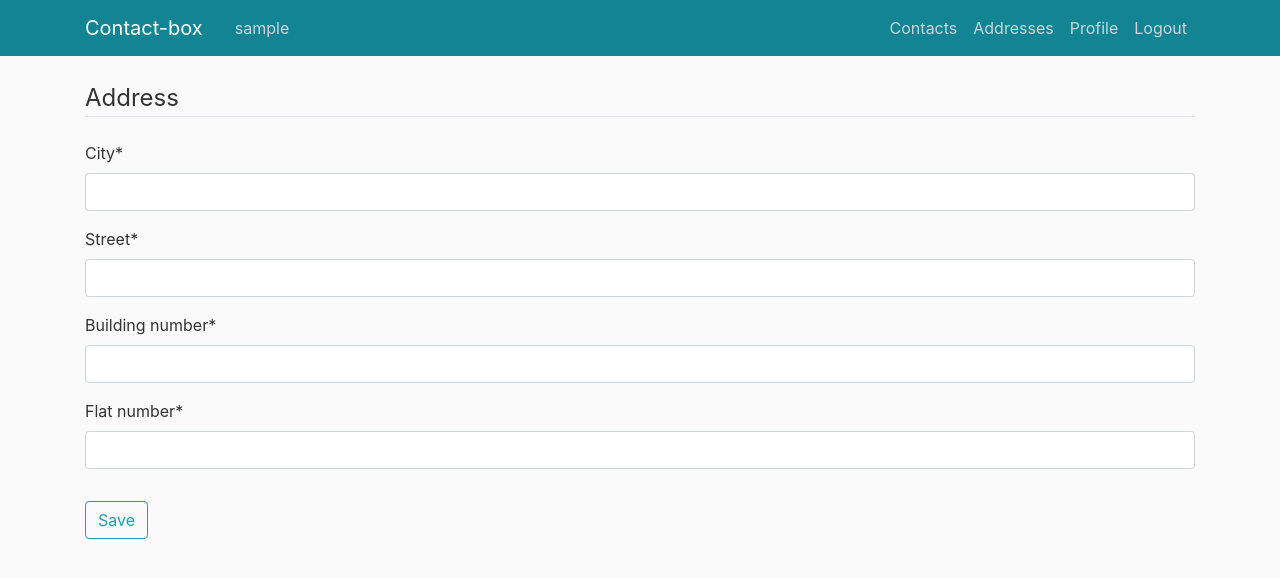
After one commit to TobKed/contact_box, a Django app: page /contacts/address/new/ in a window 1280 px wide. The commit adds this page. Shown: the top 578 px of the page. Run offline with Django 3.2, Linux system fonts and the light colour scheme; a user stored in the database is signed in; tables that the repository leaves empty hold one stand-in row (values such as "Sample post"); some libraries are stand-ins or nearby versions.

Commit message:
add update and create views, templates and urls for addresses

```diff
--- a/src/contacts/models.py
+++ b/src/contacts/models.py
@@ -21,6 +21,9 @@ class Address(models.Model):
 
     def __str__(self):
         return f"{self.city} {self.street} {self.building_number} {self.flat_number}"
+
+    def get_absolute_url(self):
+        return reverse("address-detail", kwargs={"pk": self.pk})
 
 
 class Person(models.Model):
--- a/src/contacts/templates/contacts/address_detail.html
+++ b/src/contacts/templates/contacts/address_detail.html
@@ -18,7 +18,7 @@
             </p>
 
             <div class="article-metadata">
-                <a class="btn btn-secondary btn-sm mt-1 mb-1" href="#">Update</a>
+                <a class="btn btn-secondary btn-sm mt-1 mb-1" href="{%  url 'address-update' object.id %}">Update</a>
                 <a class="btn btn-danger btn-sm mt-1 mb-1" href="{%  url 'address-delete' object.id %}">Delete</a>
             </div>
         </div>
--- /dev/null
+++ b/src/contacts/templates/contacts/address_form.html
@@ -0,0 +1,17 @@
+{% extends "contacts/base.html" %}
+{% load crispy_forms_tags %}
+{% block content %}
+    <div class="content-section">
+        <form method="POST">
+            {% csrf_token %}
+            <fieldset class="form-group">
+                <legend class="border-bottom mb-4">Address</legend>
+                {{ form|crispy }}
+            </fieldset>
+
+            <div class="form-group mt-2">
+                <button class="btn btn-outline-info" type="submit">Save</button>
+            </div>
+        </form>
+    </div>
+{% endblock content %}
--- a/src/contacts/templates/contacts/address_list.html
+++ b/src/contacts/templates/contacts/address_list.html
@@ -50,7 +50,7 @@
                                     <td>{{ address.flat_number }}</td>
                                     <td>{{ address.inhabitants }}</td>
                                     <td>
-                                        <a href="#" class="btn btn-primary btn-xs" data-toggle="tooltip" title="Edit"><span class="fas fa-user-edit fa-xs"></span></a>
+                                        <a href="{%  url 'address-update' address.id %}" class="btn btn-primary btn-xs" data-toggle="tooltip" title="Edit"><span class="fas fa-user-edit fa-xs"></span></a>
                                     </td>
                                     <td>
                                         <a href="{% url 'address-delete' address.id %}" class="btn btn-danger btn-xs" data-toggle="tooltip" title="Delete"><span class="fas fa-trash-alt fa-xs"></span></a>
--- a/src/contacts/urls.py
+++ b/src/contacts/urls.py
@@ -8,7 +8,9 @@ from .views import (
     PersonDeleteView,
     AddressListView,
     AddressDetailView,
-    AddressDeleteView
+    AddressCreateView,
+    AddressUpdateView,
+    AddressDeleteView,
 )
 
 
@@ -21,5 +23,7 @@ urlpatterns = [
     path('person/new/', PersonCreateView.as_view(), name='person-new'),
     path('contacts/address', AddressListView.as_view(), name='address-list'),
     path('contacts/address/<int:pk>/', AddressDetailView.as_view(), name='address-detail'),
-    path('contacts/address//<int:pk>/delete/', AddressDeleteView.as_view(), name='address-delete'),
+    path('contacts/address/<int:pk>/update/', AddressUpdateView.as_view(), name='address-update'),
+    path('contacts/address/<int:pk>/delete/', AddressDeleteView.as_view(), name='address-delete'),
+    path('contacts/address/new/', AddressCreateView.as_view(), name='address-new'),
 ]
--- a/src/contacts/views.py
+++ b/src/contacts/views.py
@@ -244,3 +244,31 @@ class AddressDeleteView(LoginRequiredMixin, UserPassesTestMixin, DeleteView):
         if self.request.user.pk == person.creator_id:
             return True
         return False
+
+
+class AddressCreateView(LoginRequiredMixin, CreateView):
+    model = Address
+    fields = ['city', 'street', 'building_number', 'flat_number']
+
+    def form_valid(self, form):
+        self.object = form.save(commit=False)
+        self.object.creator_id = self.request.user.pk
+        self.object = form.save()
+        return HttpResponseRedirect(self.get_success_url())
+
+
+class AddressUpdateView(LoginRequiredMixin, UserPassesTestMixin, UpdateView):
+    model = Address
+    fields = ['city', 'street', 'building_number', 'flat_number']
+
+    def form_valid(self, form):
+        self.object = form.save(commit=False)
+        self.object.creator_id = self.request.user.pk
+        self.object = form.save()
+        return HttpResponseRedirect(self.get_success_url())
+
+    def test_func(self):
+        person = self.get_object()
+        if self.request.user.pk == person.creator_id:
+            return True
+        return False
```
